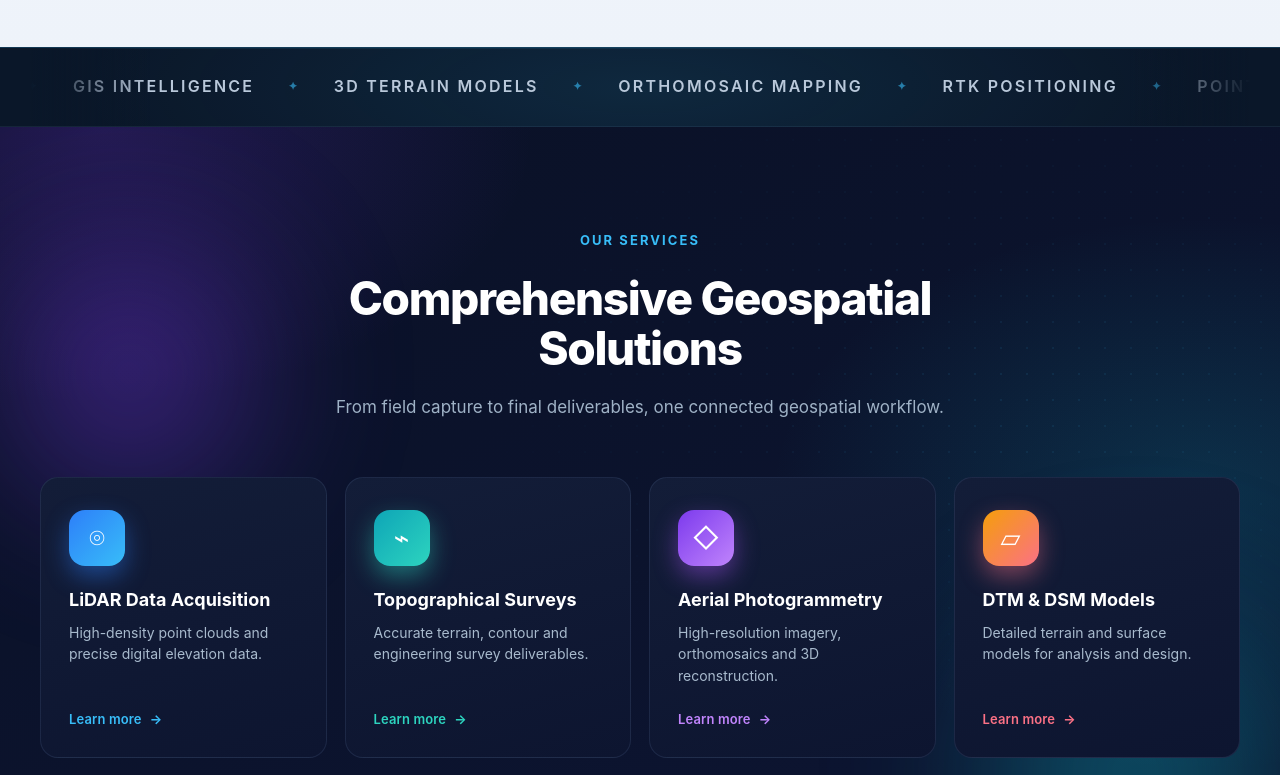
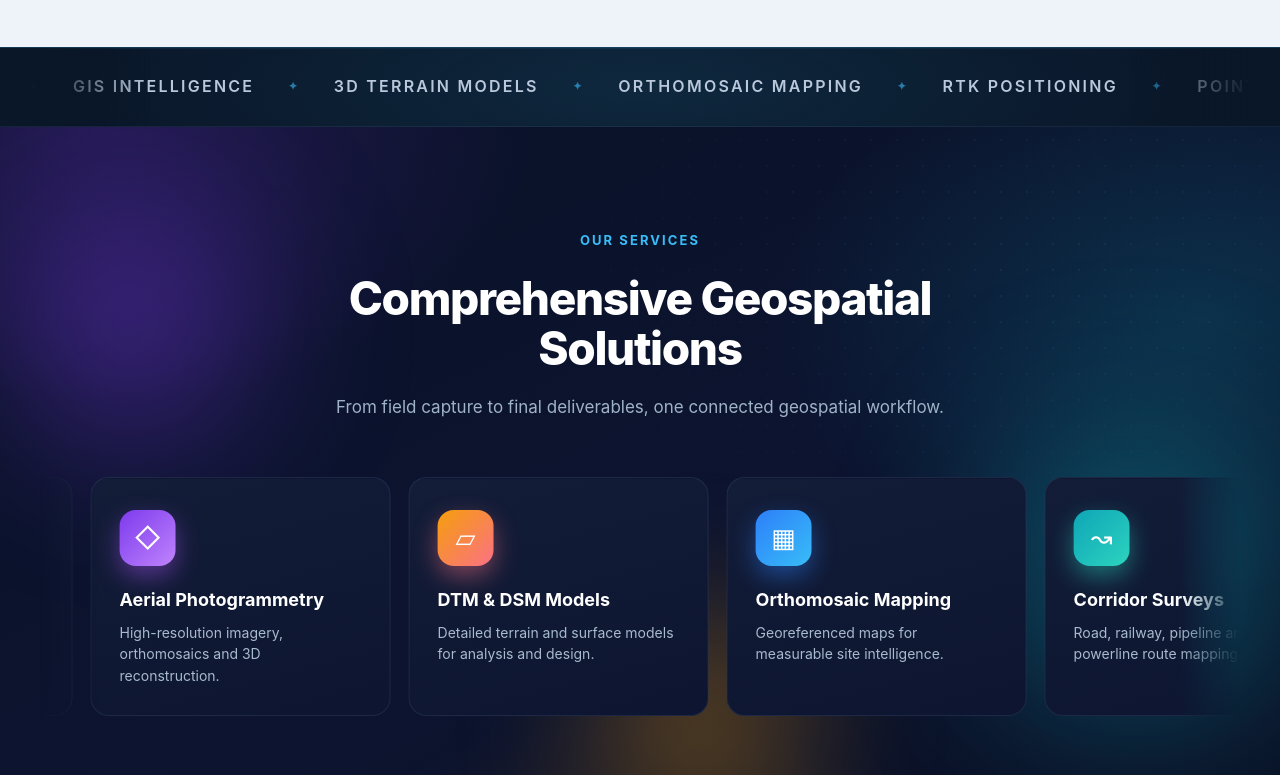
Before and after one commit to Al-Abaaska/spacechamps, a Next.js app: page / in a window 1280 px wide. Shown: the part 1760-2535 px from the top of the page. Built offline with nearby package versions, Linux system fonts and the light colour scheme.

Commit message:
Add scrolling services marquee, contact popup form, dual Algeria/Qatar locations, trim footer socials

```diff
--- a/app/globals.css
+++ b/app/globals.css
@@ -228,7 +228,15 @@ img { display: block; max-width: 100%; }
 .services-intro .eyebrow::before { display: none; }
 .services-intro h2 { font-size: 46px; line-height: 1.1; letter-spacing: -.03em; margin: 0 0 20px; font-weight: 800; }
 .services-intro > p:last-child { color: #9fb2c6; font-size: 17px; line-height: 1.6; }
-.service-grid { display: grid; grid-template-columns: repeat(4, 1fr); gap: 18px; }
+.service-marquee {
+  position: relative; overflow: hidden; margin-top: 8px;
+  -webkit-mask-image: linear-gradient(90deg, transparent, #000 5%, #000 95%, transparent);
+  mask-image: linear-gradient(90deg, transparent, #000 5%, #000 95%, transparent);
+}
+.service-track { display: flex; width: max-content; gap: 18px; animation: marquee 45s linear infinite; }
+.service-marquee:hover .service-track { animation-play-state: paused; }
+.service-track .service-card { width: 300px; min-width: 300px; }
+.service-track .service-card p { margin: 0; }
 
 .service-card {
   --a1: #2d7ff9; --a2: #38bdf8; --aglow: rgba(45, 127, 249, .45);
@@ -387,24 +395,27 @@ img { display: block; max-width: 100%; }
 .world-map i { left: 34%; top: 72%; }
 .world-map b { right: 17%; top: 26%; }
 
-/* ---------- Map strip ---------- */
-.map-strip { height: 300px; position: relative; background: var(--navy); overflow: hidden; }
-.map-strip iframe { width: 100%; height: 100%; border: 0; filter: grayscale(1) invert(.92) hue-rotate(145deg) brightness(.65) contrast(1.25); }
-.map-strip::after { content: ""; position: absolute; inset: 0; pointer-events: none; background: linear-gradient(90deg, rgba(3, 20, 37, .9), transparent 62%); }
-.map-strip > div {
-  position: absolute; z-index: 2; left: max(calc((100% - var(--wrap)) / 2), 24px); top: 36px; width: 360px; padding: 28px;
-  background: rgba(3, 20, 37, .85); border: 1px solid rgba(79, 168, 255, .35); border-radius: var(--radius); color: #fff;
-  backdrop-filter: blur(12px); transition: transform .3s ease, border-color .3s ease;
+/* ---------- Locations ---------- */
+.locations { padding: 90px 0; background: linear-gradient(160deg, var(--navy) 0%, var(--navy-2) 100%); color: #fff; }
+.locations-head { max-width: 640px; margin-bottom: 48px; }
+.locations-head h2 { font-size: 42px; line-height: 1.1; letter-spacing: -.03em; font-weight: 800; margin: 0 0 16px; }
+.locations-head h2 span { background: linear-gradient(120deg, var(--blue), var(--cyan)); -webkit-background-clip: text; background-clip: text; color: transparent; }
+.locations-head > p { color: #9fb2c6; font-size: 17px; line-height: 1.6; }
+.locations-grid { display: grid; grid-template-columns: repeat(2, 1fr); gap: 26px; }
+.location-card {
+  background: rgba(255, 255, 255, .04); border: 1px solid rgba(120, 160, 200, .18);
+  border-radius: var(--radius-lg); overflow: hidden; backdrop-filter: blur(6px);
+  transition: transform .3s var(--ease), border-color .3s ease, box-shadow .3s ease;
 }
-.map-strip > div:hover { transform: translateY(-4px); border-color: rgba(79, 168, 255, .75); }
-.map-strip p { color: var(--cyan); font-size: 13px; letter-spacing: .1em; margin: 0; font-weight: 700; }
-.map-strip h3 { font-size: 26px; margin: 14px 0 8px; font-weight: 700; }
-.map-strip span { display: block; font-size: 13.5px; line-height: 1.6; color: #b3c4d5; }
-.map-strip a {
-  display: inline-block; margin-top: 18px; color: var(--cyan); font-size: 14px; font-weight: 600;
-  border-bottom: 1px solid rgba(56, 189, 248, .4); padding-bottom: 2px; transition: border-color .2s ease;
-}
-.map-strip a:hover { border-color: var(--cyan); }
+.location-card:hover { transform: translateY(-6px); border-color: rgba(86, 171, 255, .5); box-shadow: 0 24px 50px rgba(0, 0, 0, .4); }
+.location-map { height: 240px; width: 100%; background: #071a2e; }
+.location-map iframe { width: 100%; height: 100%; border: 0; filter: grayscale(1) invert(.92) hue-rotate(145deg) brightness(.7) contrast(1.2); }
+.location-info { padding: 26px 28px 30px; }
+.location-region { display: inline-block; padding: 5px 12px; font-size: 11px; font-weight: 700; letter-spacing: .14em; color: var(--cyan); background: rgba(56, 189, 248, .12); border: 1px solid rgba(56, 189, 248, .3); border-radius: 999px; }
+.location-info h3 { font-size: 24px; margin: 16px 0 8px; font-weight: 700; }
+.location-info p { font-size: 15px; color: #b3c4d5; line-height: 1.6; margin: 0 0 18px; }
+.location-info a { display: inline-flex; align-items: center; gap: 6px; color: var(--cyan); font-size: 14px; font-weight: 600; border-bottom: 1px solid rgba(56, 189, 248, .4); padding-bottom: 2px; transition: border-color .2s ease, gap .2s ease; }
+.location-info a:hover { border-color: var(--cyan); gap: 10px; }
 
 /* ---------- Footer ---------- */
 footer { background: var(--navy); color: #fff; padding: 64px 0 24px; }
@@ -420,6 +431,37 @@ footer { background: var(--navy); color: #fff; padding: 64px 0 24px; }
 }
 .socials a:hover { background: var(--blue); border-color: var(--blue); transform: translateY(-3px); color: #fff; }
 .copyright { display: flex; justify-content: space-between; border-top: 1px solid rgba(255, 255, 255, .08); margin-top: 44px; padding-top: 22px; color: #6b8198; font-size: 13px; }
+
+/* ---------- Contact modal ---------- */
+.modal-overlay {
+  position: fixed; inset: 0; z-index: 100; padding: 24px; background: rgba(3, 12, 24, .72);
+  backdrop-filter: blur(8px); display: grid; place-items: center; animation: fade-in .25s ease;
+}
+.modal {
+  position: relative; width: min(540px, 100%); max-height: 90vh; overflow: auto;
+  background: linear-gradient(165deg, #0f1d3c, #0a142e); border: 1px solid rgba(86, 171, 255, .35);
+  border-radius: var(--radius-lg); padding: 44px 38px 38px; box-shadow: var(--shadow-lg);
+  animation: modal-pop .35s var(--ease);
+}
+.modal h3 { font-size: 26px; margin: 0 0 8px; color: #fff; font-weight: 800; letter-spacing: -.02em; }
+.modal > p { color: #9fb2c6; font-size: 15px; margin: 0 0 26px; line-height: 1.6; }
+.modal-close { position: absolute; top: 18px; right: 18px; width: 36px; height: 36px; border-radius: 50%; background: rgba(255, 255, 255, .08); border: 1px solid rgba(120, 160, 200, .25); color: #cdd9e8; font-size: 16px; cursor: pointer; transition: all .2s ease; }
+.modal-close:hover { background: rgba(251, 113, 133, .2); border-color: #fb7185; color: #fff; transform: rotate(90deg); }
+.modal form { display: flex; flex-direction: column; gap: 14px; }
+.modal form input, .modal form textarea {
+  width: 100%; padding: 14px 16px; background: rgba(255, 255, 255, .05);
+  border: 1px solid rgba(120, 160, 200, .25); border-radius: var(--radius-sm);
+  color: #fff; font-size: 15px; font-family: inherit; transition: border-color .2s ease, background .2s ease;
+}
+.modal form input::placeholder, .modal form textarea::placeholder { color: #6b8095; }
+.modal form input:focus, .modal form textarea:focus { outline: none; border-color: var(--cyan); background: rgba(255, 255, 255, .08); }
+.modal form textarea { resize: vertical; min-height: 110px; }
+.modal form .button { width: 100%; height: 52px; margin-top: 6px; }
+.modal form .button:disabled { opacity: .7; cursor: progress; }
+.form-success { color: #34d399; font-size: 14px; margin: 6px 0 0; text-align: center; }
+.form-error { color: #fb7185; font-size: 14px; margin: 6px 0 0; text-align: center; }
+@keyframes fade-in { from { opacity: 0; } to { opacity: 1; } }
+@keyframes modal-pop { from { opacity: 0; transform: translateY(24px) scale(.95); } to { opacity: 1; transform: none; } }
 
 /* ---------- Animations ---------- */
 @keyframes hero-rise { from { opacity: 0; transform: translateY(32px); } to { opacity: 1; transform: translateY(0); } }
@@ -578,7 +620,7 @@ footer { background: var(--navy); color: #fff; padding: 64px 0 24px; }
   .industry-layout, .workflow-layout { grid-template-columns: 1fr; }
   .industry-layout { padding: 40px 0; }
   .industry-grid { grid-template-columns: repeat(3, 1fr); }
-  .service-grid { grid-template-columns: repeat(3, 1fr); }
+  .service-track .service-card { width: 260px; min-width: 260px; }
   .cta-grid { grid-template-columns: 1fr 1fr; }
   .world-map { display: none; }
   .footer-grid { grid-template-columns: 1.5fr repeat(2, 1fr); }
@@ -606,7 +648,7 @@ footer { background: var(--navy); color: #fff; padding: 64px 0 24px; }
   .about-stats strong { font-size: 24px; }
   .services, .technology, .workflow { padding: 60px 0; }
   .services-intro h2, .tech-heading h2, .workflow-layout h2 { font-size: 32px; }
-  .service-grid { grid-template-columns: 1fr 1fr; }
+  .service-track .service-card { width: 240px; min-width: 240px; }
   .tech-card { flex: 1 1 100%; max-width: 100%; }
   .tech-image { height: 220px; }
   .tech-points { grid-template-columns: 1fr 1fr; gap: 18px; }
@@ -617,9 +659,9 @@ footer { background: var(--navy); color: #fff; padding: 64px 0 24px; }
   .workflow-grid article > b { display: none; }
   .cta-grid { grid-template-columns: 1fr; }
   .contact-summary { border-top: 1px solid rgba(255, 255, 255, .14); }
-  .map-strip { height: auto; }
-  .map-strip iframe { height: 260px; }
-  .map-strip > div { left: 16px; right: 16px; width: auto; top: 16px; }
+  .locations-grid { grid-template-columns: 1fr; }
+  .location-map { height: 200px; }
+  .modal { padding: 36px 24px 28px; }
   .footer-grid { grid-template-columns: 1fr 1fr; }
   .footer-grid > div:first-child { grid-column: 1 / -1; }
   .copyright { gap: 16px; flex-direction: column; }
@@ -629,7 +671,7 @@ footer { background: var(--navy); color: #fff; padding: 64px 0 24px; }
   html { scroll-behavior: auto; }
   .hero::after, .hero-content .overline, .hero-content h1, .hero-content .hero-lead, .hero-content .hero-buttons,
   .hero-previews > div, .proof-row > div, .about-media.is-visible > img, .about-quality i, .world-map span,
-  .services-orbs .orb, .marquee-track, .contact-summary::before, .workflow-grid article > b,
+  .services-orbs .orb, .marquee-track, .service-track, .contact-summary::before, .workflow-grid article > b,
   .hero h1 span, .about-copy h2 span, .services-intro h2 span, .tech-heading h2 span,
   .workflow-layout h2 span, .industry-layout h2 span, .coverage-cta h2 span {
     animation: none !important; opacity: 1; transform: none;
--- a/app/page.tsx
+++ b/app/page.tsx
@@ -1,6 +1,6 @@
 "use client";
 
-import { useEffect, useState } from "react";
+import { useEffect, useState, type FormEvent } from "react";
 
 const services = [
   ["⌾", "LiDAR Data Acquisition", "High-density point clouds and precise digital elevation data."],
@@ -45,6 +45,27 @@ function Brand() {
 
 export default function Home() {
   const [menuOpen, setMenuOpen] = useState(false);
+  const [modalOpen, setModalOpen] = useState(false);
+  const [formStatus, setFormStatus] = useState<"idle" | "sending" | "sent" | "error">("idle");
+
+  const handleSubmit = async (e: FormEvent<HTMLFormElement>) => {
+    e.preventDefault();
+    const form = e.currentTarget;
+    const data = Object.fromEntries(new FormData(form));
+    setFormStatus("sending");
+    try {
+      const res = await fetch("https://formsubmit.co/ajax/engwarsame16@gmail.com", {
+        method: "POST",
+        headers: { "Content-Type": "application/json", Accept: "application/json" },
+        body: JSON.stringify({ ...data, _subject: "New Survey Request — SpaceChamps" }),
+      });
+      if (!res.ok) throw new Error("Request failed");
+      setFormStatus("sent");
+      form.reset();
+    } catch {
+      setFormStatus("error");
+    }
+  };
 
   useEffect(() => {
     const animated = Array.from(document.querySelectorAll<HTMLElement>("[data-reveal], [data-reveal-group]"));
@@ -185,8 +206,10 @@ export default function Home() {
         <div className="services-orbs" aria-hidden="true"><span className="orb o1"/><span className="orb o2"/><span className="orb o3"/></div>
         <div className="wrap">
           <div className="services-intro" data-reveal="left"><p className="eyebrow">OUR SERVICES</p><h2>Comprehensive <span>Geospatial</span> Solutions</h2><p>From field capture to final deliverables, one connected geospatial workflow.</p></div>
-          <div className="service-grid" data-reveal-group>
-            {services.map(([icon,title,text]) => <article className="service-card" key={title}><span className="service-icon">{icon}</span><h3>{title}</h3><p>{text}</p><a className="service-link" href="#contact" aria-label={`Request ${title}`}>Learn more <b>→</b></a></article>)}
+          <div className="service-marquee" data-reveal>
+            <div className="service-track">
+              {[...services, ...services].map(([icon,title,text], i) => <article className="service-card" key={i}><span className="service-icon">{icon}</span><h3>{title}</h3><p>{text}</p></article>)}
+            </div>
           </div>
         </div>
       </section>
@@ -217,15 +240,40 @@ export default function Home() {
 
       <section className="coverage-cta" id="coverage">
         <div className="wrap cta-grid">
-          <div data-reveal="left"><p className="eyebrow">LET&apos;S WORK TOGETHER</p><h2>Ready to Elevate Your Projects<br/>with <span>Precision Data?</span></h2><p>Talk to SpaceChamps about the drone and geospatial solution that fits your mission.</p><div><a className="button blue" href="mailto:info@spacechamps.com">Request a Survey</a><a className="button outline" href="#contact">Get a Consultation ↗</a></div></div>
-          <div className="contact-summary" id="contact" data-reveal><h3>Contact SpaceChamps</h3><a href="tel:+12025550147"><i>⌕</i> +1 (202) 555-0147</a><a href="mailto:info@spacechamps.com"><i>@</i> info@spacechamps.com</a><p><i>⌖</i> Regional operations across<br/>Africa &amp; Asia</p></div>
+          <div data-reveal="left"><p className="eyebrow">LET&apos;S WORK TOGETHER</p><h2>Ready to Elevate Your Projects<br/>with <span>Precision Data?</span></h2><p>Talk to SpaceChamps about the drone and geospatial solution that fits your mission.</p><div className="cta-actions"><button type="button" className="button blue" onClick={() => { setFormStatus("idle"); setModalOpen(true); }}>Request a Survey</button></div></div>
+          <div className="contact-summary" id="contact" data-reveal><h3>Contact SpaceChamps</h3><a href="tel:+12025550147"><i>⌕</i> +1 (202) 555-0147</a><a href="mailto:engwarsame16@gmail.com"><i>@</i> engwarsame16@gmail.com</a><p><i>⌖</i> Regional operations across<br/>Algeria &amp; Qatar</p></div>
           <div className="world-map" aria-label="SpaceChamps coverage across Africa and Asia" data-reveal="right"><span className="africa-dot"/><span className="asia-dot"/><i>AFRICA</i><b>ASIA</b></div>
         </div>
       </section>
 
-      <section className="map-strip" data-reveal>
-        <iframe title="Representative SpaceChamps operations location" loading="lazy" src="https://www.openstreetmap.org/export/embed.html?bbox=36.68%2C-1.38%2C36.95%2C-1.18&amp;layer=mapnik&amp;marker=-1.2864%2C36.8172"/>
-        <div><p>REPRESENTATIVE LOCATION</p><h3>Nairobi, Kenya</h3><span>Placeholder until the official office address is confirmed.</span><a href="https://www.openstreetmap.org/?mlat=-1.2864&amp;mlon=36.8172#map=12/-1.2864/36.8172" target="_blank" rel="noreferrer">Open Map ↗</a></div>
+      <section className="locations" id="locations" data-reveal>
+        <div className="wrap">
+          <div className="locations-head" data-reveal="left">
+            <p className="eyebrow">OUR LOCATIONS</p>
+            <h2>Regional <span>Operations</span></h2>
+            <p>Serving clients across two continents with dedicated regional teams.</p>
+          </div>
+          <div className="locations-grid">
+            <article className="location-card">
+              <div className="location-map"><iframe title="SpaceChamps — Algiers, Algeria" loading="lazy" src="https://www.openstreetmap.org/export/embed.html?bbox=3.0338%2C36.7388%2C3.1038%2C36.7688&amp;layer=mapnik&amp;marker=36.7538%2C3.0588"/></div>
+              <div className="location-info">
+                <span className="location-region">AFRICA</span>
+                <h3>Algiers, Algeria</h3>
+                <p>Rue Didouche Mourad, Algiers 16000, Algeria</p>
+                <a href="https://www.openstreetmap.org/?mlat=36.7538&amp;mlon=3.0588#map=15/36.7538/3.0588" target="_blank" rel="noreferrer">Open Map ↗</a>
+              </div>
+            </article>
+            <article className="location-card">
+              <div className="location-map"><iframe title="SpaceChamps — Doha, Qatar" loading="lazy" src="https://www.openstreetmap.org/export/embed.html?bbox=51.5010%2C25.2604%2C51.5610%2C25.3104&amp;layer=mapnik&amp;marker=25.2854%2C51.5310"/></div>
+              <div className="location-info">
+                <span className="location-region">ASIA</span>
+                <h3>Doha, Qatar</h3>
+                <p>Al Corniche Street, Doha, Qatar</p>
+                <a href="https://www.openstreetmap.org/?mlat=25.2854&amp;mlon=51.5310#map=15/25.2854/51.5310" target="_blank" rel="noreferrer">Open Map ↗</a>
+              </div>
+            </article>
+          </div>
+        </div>
       </section>
 
       <footer>
@@ -234,10 +282,29 @@ export default function Home() {
           <div><h4>Quick Links</h4><a href="#home">Home</a><a href="#about">About Us</a><a href="#services">Services</a><a href="#technology">Technology</a></div>
           <div><h4>Industries</h4><a href="#industries">Government</a><a href="#industries">Engineering</a><a href="#industries">Construction</a><a href="#industries">Mining</a></div>
           <div><h4>Services</h4><a href="#services">LiDAR Surveys</a><a href="#services">Aerial Mapping</a><a href="#services">3D Modelling</a><a href="#services">GIS Solutions</a></div>
-          <div><h4>Follow Us</h4><div className="socials"><a href="#contact">in</a><a href="#contact">▶</a><a href="#contact">𝕏</a></div></div>
+          <div><h4>Follow Us</h4><div className="socials"><a href="#contact" aria-label="LinkedIn">in</a><a href="#contact" aria-label="X">𝕏</a></div></div>
         </div>
         <div className="wrap copyright"><span>© 2026 SpaceChamps. All rights reserved.</span><span>Precision in every point.</span></div>
       </footer>
+
+      {modalOpen && (
+        <div className="modal-overlay" onClick={() => setModalOpen(false)}>
+          <div className="modal" onClick={(e) => e.stopPropagation()}>
+            <button type="button" className="modal-close" onClick={() => setModalOpen(false)} aria-label="Close">✕</button>
+            <h3>Request a Survey</h3>
+            <p>Tell us about your project and our team will get back to you shortly.</p>
+            <form onSubmit={handleSubmit}>
+              <input name="name" placeholder="Full name" required />
+              <input name="email" type="email" placeholder="Email address" required />
+              <input name="subject" placeholder="Subject" required />
+              <textarea name="message" placeholder="Project details, location, timeline…" rows={4} required />
+              <button className="button blue" type="submit" disabled={formStatus === "sending"}>{formStatus === "sending" ? "Sending…" : "Send Message"}</button>
+              {formStatus === "sent" && <p className="form-success">✓ Thank you! Your message has been sent to our team.</p>}
+              {formStatus === "error" && <p className="form-error">Something went wrong. Please email us directly at engwarsame16@gmail.com</p>}
+            </form>
+          </div>
+        </div>
+      )}
     </main>
   );
 }
```
